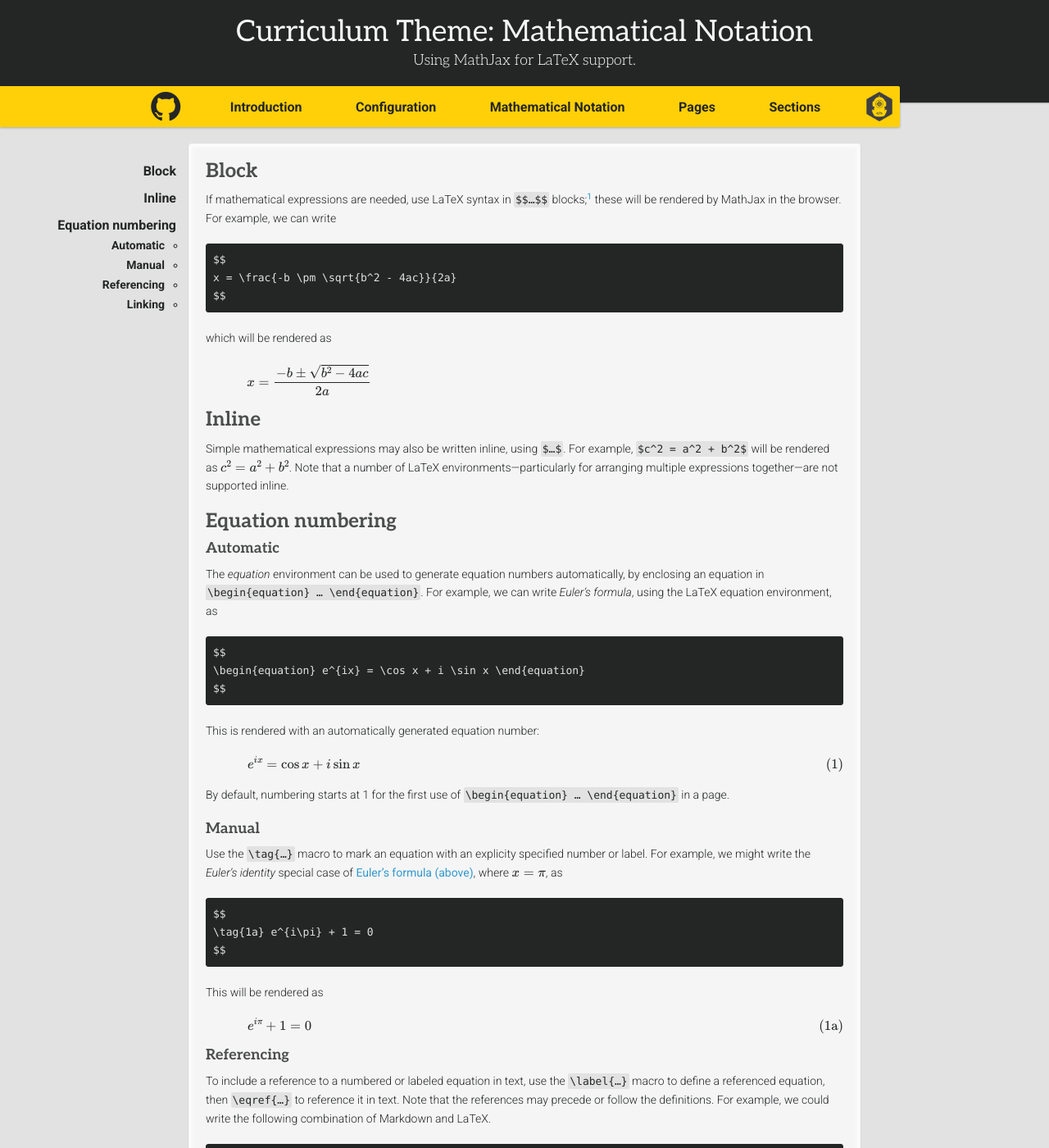
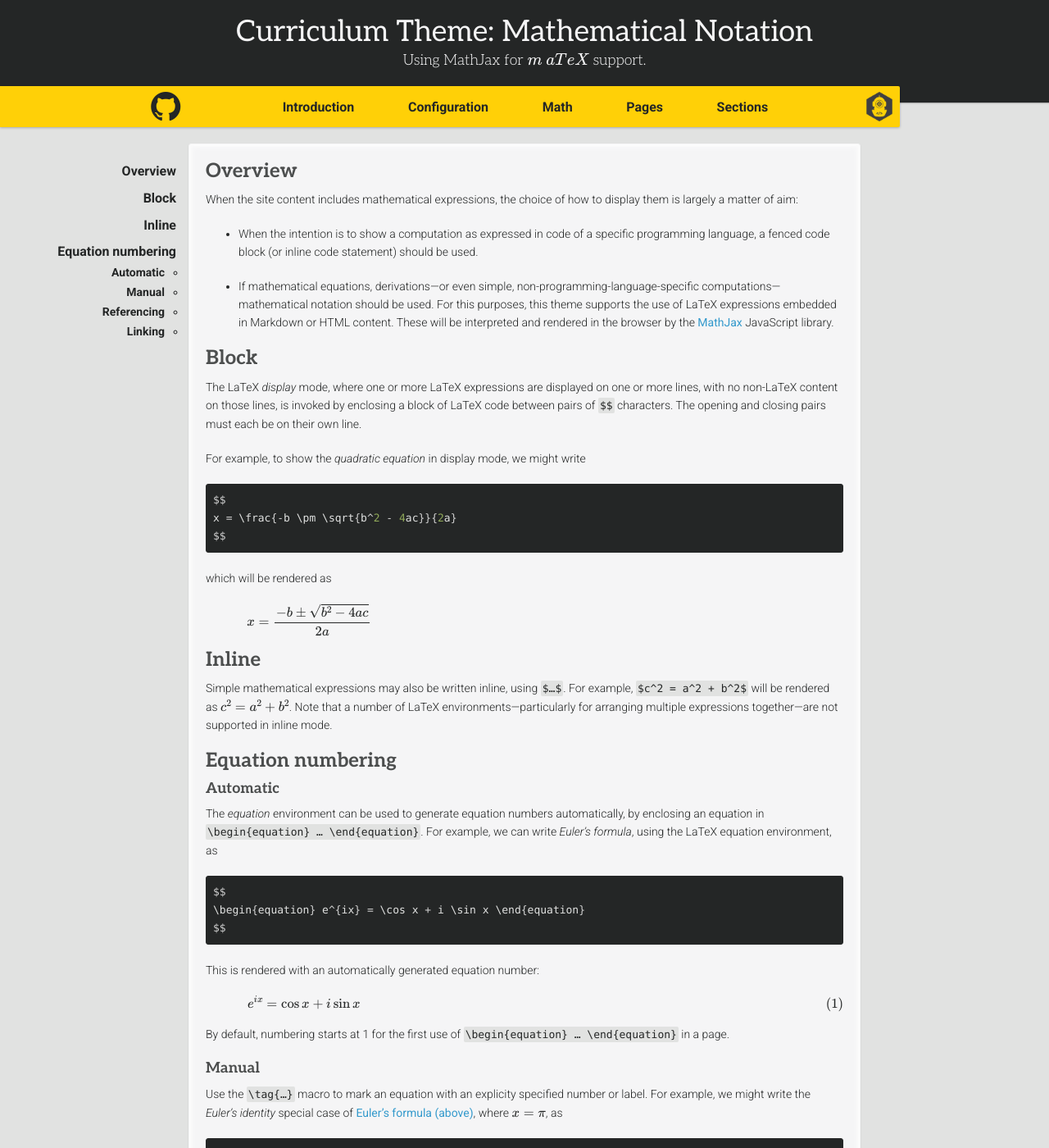
Before and after one commit to ddc-java/ddc-day, a Jekyll site: the page built from latex-mathjax.md, in a window 1280 px wide and 1400 px high. Shown: the whole window at 82% size. Built offline with Jekyll 4.4.1, drawn with Linux system fonts in a browser that asks for light colours; nearby versions of some CDN libraries; some web fonts are replaced; our own code applies the rules of GitHub Pages for plain Markdown files; formulas are drawn with MathJax 3; some of the changed text lies outside the part shown.

Commit message:
Expand content

````diff
--- a/latex-mathjax.md
+++ b/latex-mathjax.md
@@ -1,15 +1,25 @@
 ---
 title: Mathematical Notation
-menu: Mathematical Notation
+menu: Math
 order: 20
-description: "Using MathJax for LaTeX support."
+description: "Using MathJax for $\rm\LaTeX$ support."
 ---
+
+## Overview
+
+When the site content includes mathematical expressions, the choice of how to display them is largely a matter of aim:
+
+* When the intention is to show a computation as expressed in code of a specific programming language, a fenced code block (or inline code statement) should be used.
+
+* If mathematical equations, derivations---or even simple, non-programming-language-specific computations---mathematical notation should be used. For this purposes, this theme supports the use of LaTeX expressions embedded in Markdown or HTML content. These will be interpreted and rendered in the browser by the [MathJax](https://www.mathjax.org/) JavaScript library.
 
 ## Block
 
-If mathematical expressions are needed, use LaTeX syntax in `$$…$$` blocks;[^1] these will be rendered by MathJax in the browser. For example, we can write
+The LaTeX _display_ mode, where one or more LaTeX expressions are displayed on one or more lines, with no non-LaTeX content on those lines, is invoked by enclosing a block of LaTeX code between pairs of `$$` characters. The opening and closing pairs must each be on their own line.
 
-```
+For example, to show the _quadratic equation_ in display mode, we might write
+
+```tex
 $$
 x = \frac{-b \pm \sqrt{b^2 - 4ac}}{2a}
 $$
@@ -23,7 +33,7 @@ $$
 
 ## Inline
 
-Simple mathematical expressions may also be written inline, using `$…$`. For example, `$c^2 = a^2 + b^2$` will be rendered as $c^2 = a^2 + b^2$. Note that a number of LaTeX environments&mdash;particularly for arranging multiple expressions together&mdash;are not supported inline.
+Simple mathematical expressions may also be written inline, using `$…$`. For example, `$c^2 = a^2 + b^2$` will be rendered as $c^2 = a^2 + b^2$. Note that a number of LaTeX environments---particularly for arranging multiple expressions together---are not supported in inline mode.
 
 ## Equation numbering
 
@@ -31,12 +41,11 @@ Simple mathematical expressions may also be written inline, using `$…$`. For e
 
 The _equation_ environment can be used to generate equation numbers automatically, by enclosing an equation in `\begin{equation} … \end{equation}`. For example, we can write _Euler's formula_, using the LaTeX equation environment, as
 
-```
+```tex
 $$
 \begin{equation} e^{ix} = \cos x + i \sin x \end{equation}
 $$
 ```
-
 
 This is rendered with an automatically generated equation number:
 
@@ -50,7 +59,7 @@ By default, numbering starts at 1 for the first use of `\begin{equation} … \en
 
 Use the `\tag{…}` macro to mark an equation with an explicity specified number or label. For example, we might write the _Euler's identity_ special case of [Euler's formula (above)](#mjx-eqn-1), where $x = \pi$, as
 
-```
+```tex
 $$
 \tag{1a} e^{i\pi} + 1 = 0
 $$
@@ -66,7 +75,7 @@ $$
 
 To include a reference to a numbered or labeled equation in text, use the `\label{…}` macro to define a referenced equation, then `\eqref{…}` to reference it in text. Note that the references may precede or follow the definitions. For example, we could write the following combination of Markdown and LaTeX.
 
-```
+```tex
 The _logistic map_ equation, shown in $\eqref{logistic map}$, is one of the simplest examples of a non-linear dynamic equation.
 
 $$
@@ -91,7 +100,7 @@ If the `\label{…}` macro is used then the label forms the basis of the `id`; o
 
 The following Markdown text includes links to the 3 equations above.
 
-```
+```markdown
 * [Euler's formula](#mjx-eqn-1)
 * [Euler's identity](#mjx-eqn-1a)
 * [Logistic map](#mjx-eqn-logistic_map)
@@ -102,5 +111,3 @@ This is rendered as
 * [Euler's formula](#mjx-eqn-1)
 * [Euler's identity](#mjx-eqn-1a)
 * [Logistic map](#mjx-eqn-logistic_map)
-
-[^1]: When the intention is to show a computation as expressed in code, a code block (or inline code statement) should be used; otherwise, mathematical notation is preferred.
````
Also changed, not shown: sections.md (+1 -1 lines).
